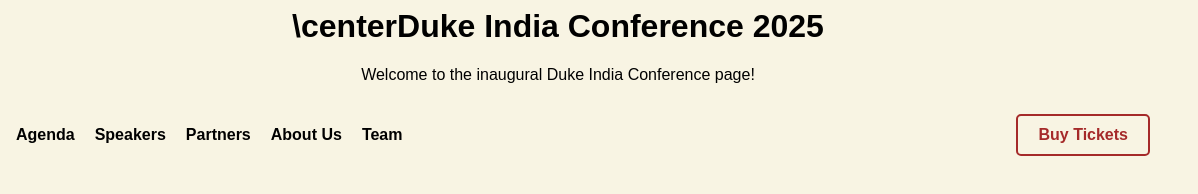
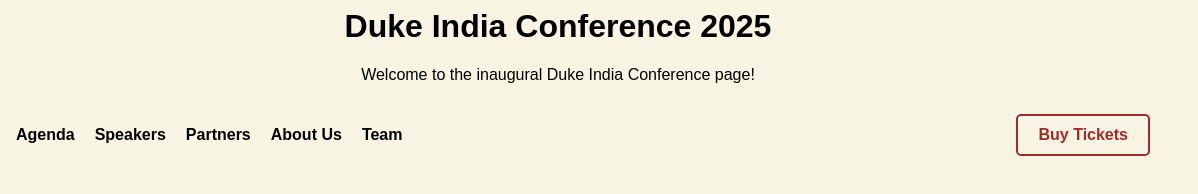
Before and after one commit to dukeindiaconference/dukeindiaconference.github.io, a plain HTML site: page index.html in a window 1280 px wide. Shown: the full height of the page, 82-1280 px from the left. Drawn offline with Linux system fonts and the light colour scheme.

Commit message:
Update index.html

```diff
--- a/index.html
+++ b/index.html
@@ -41,7 +41,7 @@ p {text-align: center;}
     </style>
 </head>
 <body>
-<h1>\centerDuke India Conference 2025</h1>
+<h1>Duke India Conference 2025</h1>
 <p>Welcome to the inaugural Duke India Conference page!</p>
 <div class="navbar">
     <img src="logo.png" alt="Logo">
```
